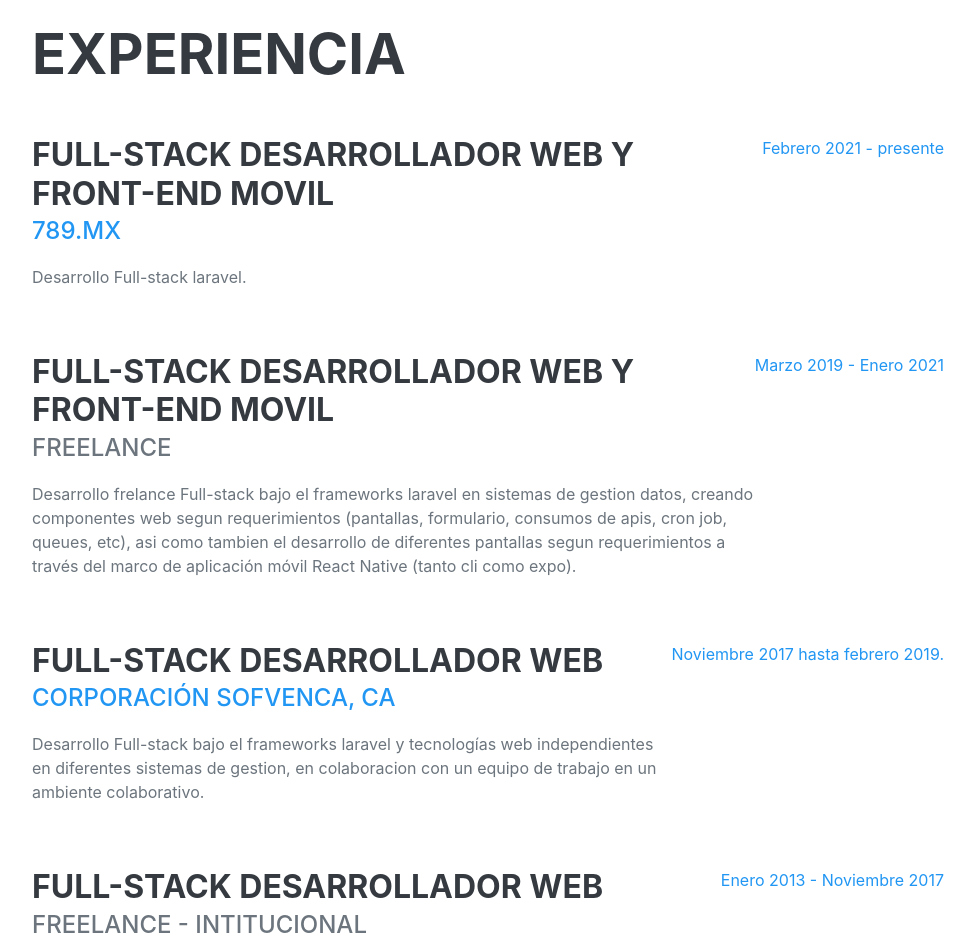
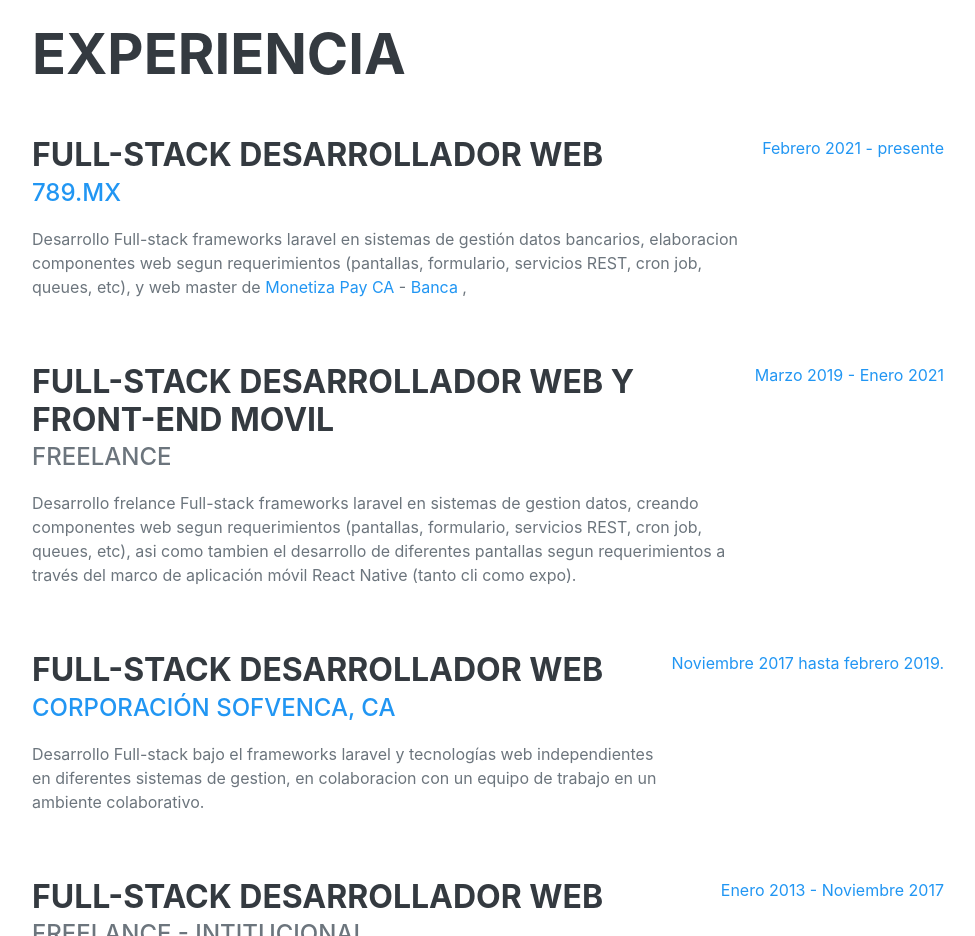
Before and after one commit to ajsuperlano/ajsuperlano.github.io, a plain HTML site: page index.html in a window 1280 px wide. Shown: the part 860-1796 px from the top of the page, without its empty margins (288-1263 px from the left). Drawn offline with nearby package versions, Linux system fonts and the light colour scheme; a web font is replaced by a local one.

Commit message:
actualizacion septiembre

```diff
--- a/index.html
+++ b/index.html
@@ -68,9 +68,9 @@
 				<h2 class="mb-5">Experiencia</h2>
 				<div class="d-flex flex-column flex-md-row justify-content-between mb-5">
 					<div class="flex-grow-1">
-						<h3 class="mb-0"> Full-stack Desarrollador web y front-end Movil </h3>
-						<div class="subheading mb-3"><a href="https://789.mx/">	 789.MX</a></div>
-						<p>Desarrollo Full-stack laravel.  </p>
+						<h3 class="mb-0"> Full-stack Desarrollador web  </h3>
+						<div class="subheading mb-3"><a href="https://789.mx/">	789.MX</a> </div>
+						<p>Desarrollo Full-stack frameworks laravel en sistemas de gestión datos bancarios, elaboracion componentes web segun requerimientos (pantallas, formulario, servicios REST, cron job, queues, etc), y  web master  de <a href="https://monetizapay.com/">	Monetiza Pay CA </a>  - <a href="https://banca.monetizapay.com/">	Banca </a>,  </p>
 					</div>
 					<div class="flex-shrink-0"><span class="text-primary">Febrero 2021 - presente</span></div>
 				</div>
@@ -79,10 +79,11 @@
 					<div class="flex-grow-1">
 						<h3 class="mb-0"> Full-stack Desarrollador web y front-end Movil </h3>
 						<div class="subheading mb-3">Freelance</div>
-						<p>Desarrollo frelance Full-stack bajo el frameworks laravel en sistemas de gestion datos, creando componentes web segun requerimientos (pantallas, formulario, consumos de apis, cron job, queues, etc), asi como tambien el desarrollo de diferentes pantallas segun requerimientos a través del marco de aplicación móvil React Native (tanto cli como expo). </p>
+						<p>Desarrollo frelance Full-stack frameworks laravel en sistemas de gestion datos, creando componentes web segun requerimientos (pantallas, formulario, servicios REST, cron job, queues, etc), asi como tambien el desarrollo de diferentes pantallas segun requerimientos a través del marco de aplicación móvil React Native (tanto cli como expo). </p>
 					</div>
 					<div class="flex-shrink-0"><span class="text-primary">Marzo 2019 - Enero 2021</span></div>
 				</div>
+
 				<div class="d-flex flex-column flex-md-row justify-content-between mb-5">
 					<div class="flex-grow-1">
 						<h3 class="mb-0"> Full-stack Desarrollador web</h3>
```
